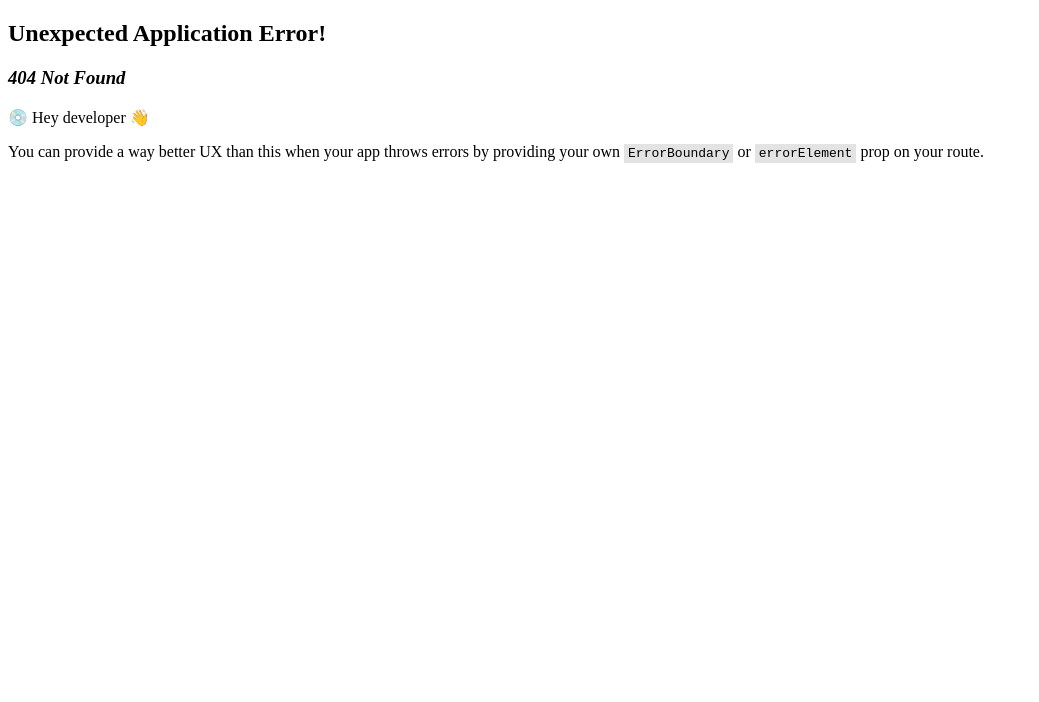
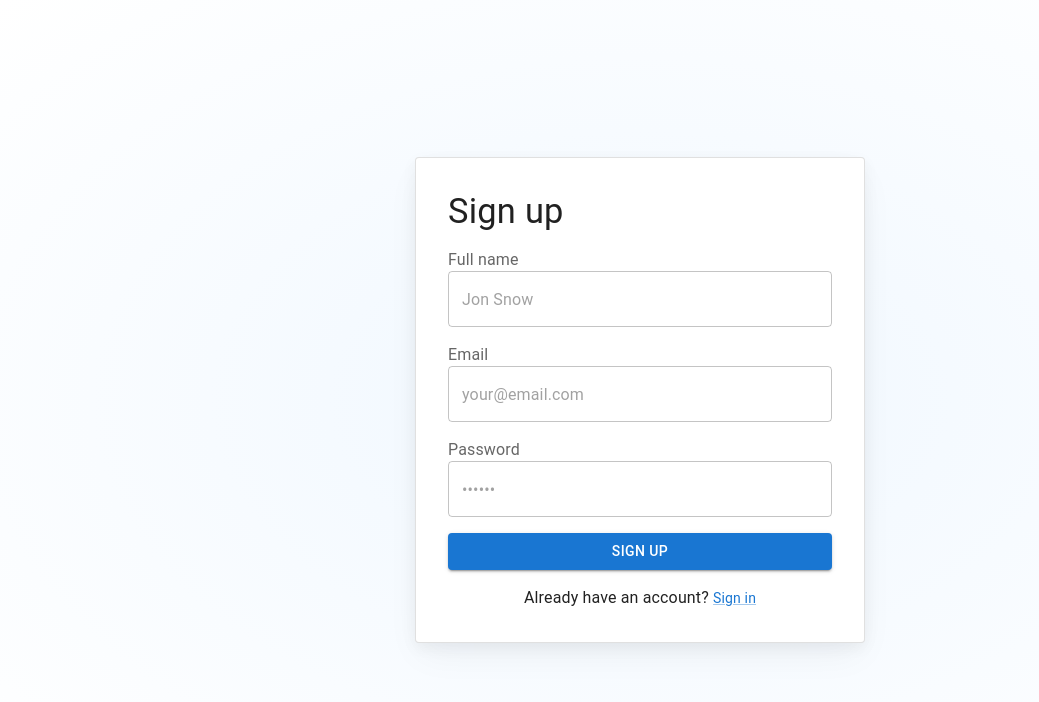
Before and after one commit to bookkuun/eCommerce, a React (Vite) app: page /sign-up in a window 1280 px wide. Before the commit this address had no page. Shown: the top 702 px of the page, without its empty margins (0-1039 px from the left). Built offline with nearby package versions, Linux system fonts and the light colour scheme.

Commit message:
add: 新規登録ページの追加

```diff
--- /dev/null
+++ b/src/features/auth/components/AppTheme.tsx
@@ -0,0 +1,38 @@
+import * as React from "react";
+import { ThemeProvider, createTheme } from "@mui/material/styles";
+import type { ThemeOptions } from "@mui/material/styles";
+
+interface AppThemeProps {
+  children: React.ReactNode;
+  /**
+   * This is for the docs site. You can ignore it or remove it.
+   */
+  disableCustomTheme?: boolean;
+  themeComponents?: ThemeOptions["components"];
+}
+
+export default function AppTheme(props: AppThemeProps) {
+  const { children, disableCustomTheme, themeComponents } = props;
+  const theme = React.useMemo(() => {
+    return disableCustomTheme
+      ? {}
+      : createTheme({
+          // For more details about CSS variables configuration, see https://mui.com/material-ui/customization/css-theme-variables/configuration/
+          cssVariables: {
+            colorSchemeSelector: "data-mui-color-scheme",
+            cssVarPrefix: "template",
+          },
+          components: {
+            ...themeComponents,
+          },
+        });
+  }, [disableCustomTheme, themeComponents]);
+  if (disableCustomTheme) {
+    return <React.Fragment>{children}</React.Fragment>;
+  }
+  return (
+    <ThemeProvider theme={theme} disableTransitionOnChange>
+      {children}
+    </ThemeProvider>
+  );
+}
--- /dev/null
+++ b/src/features/auth/components/SingUp.tsx
@@ -0,0 +1,204 @@
+import * as React from "react";
+import Box from "@mui/material/Box";
+import Button from "@mui/material/Button";
+import CssBaseline from "@mui/material/CssBaseline";
+import FormLabel from "@mui/material/FormLabel";
+import FormControl from "@mui/material/FormControl";
+import Link from "@mui/material/Link";
+import TextField from "@mui/material/TextField";
+import Typography from "@mui/material/Typography";
+import Stack from "@mui/material/Stack";
+import MuiCard from "@mui/material/Card";
+import { styled } from "@mui/material/styles";
+import AppTheme from "./AppTheme";
+
+const Card = styled(MuiCard)(({ theme }) => ({
+  display: "flex",
+  flexDirection: "column",
+  alignSelf: "center",
+  width: "100%",
+  padding: theme.spacing(4),
+  gap: theme.spacing(2),
+  margin: "auto",
+  boxShadow:
+    "hsla(220, 30%, 5%, 0.05) 0px 5px 15px 0px, hsla(220, 25%, 10%, 0.05) 0px 15px 35px -5px",
+  [theme.breakpoints.up("sm")]: {
+    width: "450px",
+  },
+  ...theme.applyStyles("dark", {
+    boxShadow:
+      "hsla(220, 30%, 5%, 0.5) 0px 5px 15px 0px, hsla(220, 25%, 10%, 0.08) 0px 15px 35px -5px",
+  }),
+}));
+
+const SignUpContainer = styled(Stack)(({ theme }) => ({
+  height: "calc((1 - var(--template-frame-height, 0)) * 100dvh)",
+  minHeight: "100%",
+  padding: theme.spacing(2),
+  [theme.breakpoints.up("sm")]: {
+    padding: theme.spacing(4),
+  },
+  "&::before": {
+    content: '""',
+    display: "block",
+    position: "absolute",
+    zIndex: -1,
+    inset: 0,
+    backgroundImage:
+      "radial-gradient(ellipse at 50% 50%, hsl(210, 100%, 97%), hsl(0, 0%, 100%))",
+    backgroundRepeat: "no-repeat",
+    ...theme.applyStyles("dark", {
+      backgroundImage:
+        "radial-gradient(at 50% 50%, hsla(210, 100%, 16%, 0.5), hsl(220, 30%, 5%))",
+    }),
+  },
+}));
+
+export default function SignUp(props: { disableCustomTheme?: boolean }) {
+  const [emailError, setEmailError] = React.useState(false);
+  const [emailErrorMessage, setEmailErrorMessage] = React.useState("");
+  const [passwordError, setPasswordError] = React.useState(false);
+  const [passwordErrorMessage, setPasswordErrorMessage] = React.useState("");
+  const [nameError, setNameError] = React.useState(false);
+  const [nameErrorMessage, setNameErrorMessage] = React.useState("");
+
+  const validateInputs = () => {
+    const email = document.getElementById("email") as HTMLInputElement;
+    const password = document.getElementById("password") as HTMLInputElement;
+    const name = document.getElementById("name") as HTMLInputElement;
+
+    let isValid = true;
+
+    if (!email.value || !/\S+@\S+\.\S+/.test(email.value)) {
+      setEmailError(true);
+      setEmailErrorMessage("Please enter a valid email address.");
+      isValid = false;
+    } else {
+      setEmailError(false);
+      setEmailErrorMessage("");
+    }
+
+    if (!password.value || password.value.length < 6) {
+      setPasswordError(true);
+      setPasswordErrorMessage("Password must be at least 6 characters long.");
+      isValid = false;
+    } else {
+      setPasswordError(false);
+      setPasswordErrorMessage("");
+    }
+
+    if (!name.value || name.value.length < 1) {
+      setNameError(true);
+      setNameErrorMessage("Name is required.");
+      isValid = false;
+    } else {
+      setNameError(false);
+      setNameErrorMessage("");
+    }
+
+    return isValid;
+  };
+
+  const handleSubmit = (event: React.FormEvent<HTMLFormElement>) => {
+    if (nameError || emailError || passwordError) {
+      event.preventDefault();
+      return;
+    }
+    const data = new FormData(event.currentTarget);
+    console.log({
+      name: data.get("name"),
+      lastName: data.get("lastName"),
+      email: data.get("email"),
+      password: data.get("password"),
+    });
+  };
+
+  return (
+    <AppTheme {...props}>
+      <CssBaseline enableColorScheme />
+      <SignUpContainer direction="column" justifyContent="space-between">
+        <Card variant="outlined">
+          <Typography
+            component="h1"
+            variant="h4"
+            sx={{ width: "100%", fontSize: "clamp(2rem, 10vw, 2.15rem)" }}
+          >
+            Sign up
+          </Typography>
+          <Box
+            component="form"
+            onSubmit={handleSubmit}
+            sx={{ display: "flex", flexDirection: "column", gap: 2 }}
+          >
+            <FormControl>
+              <FormLabel htmlFor="name">Full name</FormLabel>
+              <TextField
+                autoComplete="name"
+                name="name"
+                required
+                fullWidth
+                id="name"
+                placeholder="Jon Snow"
+                error={nameError}
+                helperText={nameErrorMessage}
+                color={nameError ? "error" : "primary"}
+              />
+            </FormControl>
+            <FormControl>
+              <FormLabel htmlFor="email">Email</FormLabel>
+              <TextField
+                required
+                fullWidth
+                id="email"
+                placeholder="your@email.com"
+                name="email"
+                autoComplete="email"
+                variant="outlined"
+                error={emailError}
+                helperText={emailErrorMessage}
+                color={passwordError ? "error" : "primary"}
+              />
+            </FormControl>
+            <FormControl>
+              <FormLabel htmlFor="password">Password</FormLabel>
+              <TextField
+                required
+                fullWidth
+                name="password"
+                placeholder="••••••"
+                type="password"
+                id="password"
+                autoComplete="new-password"
+                variant="outlined"
+                error={passwordError}
+                helperText={passwordErrorMessage}
+                color={passwordError ? "error" : "primary"}
+              />
+            </FormControl>
+            <Button
+              type="submit"
+              fullWidth
+              variant="contained"
+              onClick={validateInputs}
+            >
+              Sign up
+            </Button>
+          </Box>
+
+          <Box sx={{ display: "flex", flexDirection: "column", gap: 2 }}>
+            <Typography sx={{ textAlign: "center" }}>
+              Already have an account?{" "}
+              <Link
+                href="/material-ui/getting-started/templates/sign-in/"
+                variant="body2"
+                sx={{ alignSelf: "center" }}
+              >
+                Sign in
+              </Link>
+            </Typography>
+          </Box>
+        </Card>
+      </SignUpContainer>
+    </AppTheme>
+  );
+}
--- /dev/null
+++ b/src/features/auth/pages/SignUpPage.tsx
@@ -0,0 +1,7 @@
+import SignUp from "@/features/auth/components/SingUp";
+
+function SignUpPage() {
+  return <SignUp />;
+}
+
+export default SignUpPage;
```
Also changed, not shown: src/main.tsx (+7 -2 lines).
